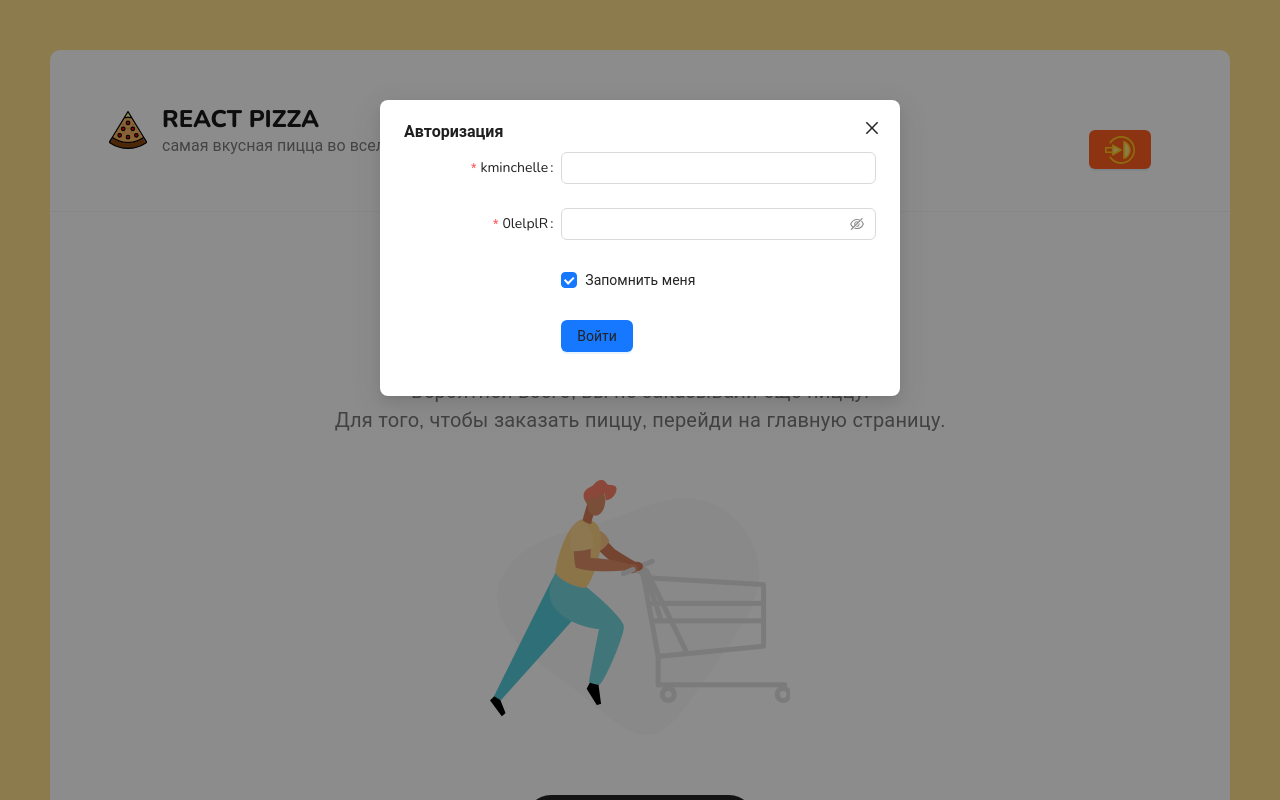
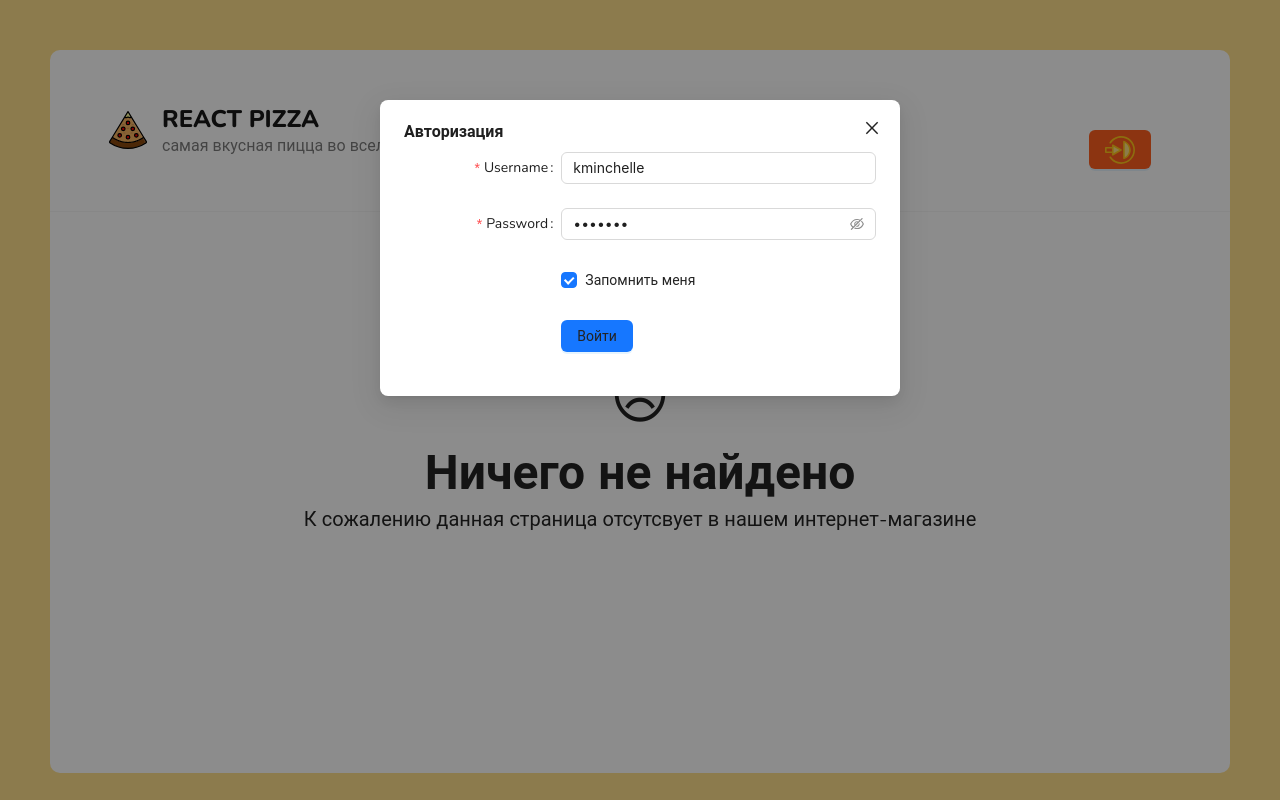
Before and after one commit to greecetop69/react-pizza, a React (Create React App) app: page /cart in a window 1280 px wide. Both pictures are taken after a click on the button 1119 px from the left and 149 px from the top of the page. Shown: the top 800 px of the page. Built offline with nearby package versions, Linux system fonts and the light colour scheme.

Commit message:
autocomplite input, disabled cart by auth

```diff
--- a/src/App.js
+++ b/src/App.js
@@ -9,11 +9,14 @@ import Cart from './pages/Cart'
 
 import Login from './pages/Login';
 import './scss/app.scss'
+import { useSelector } from 'react-redux';
+import { selectIsAuth } from './redux/slices/authSlice';
 
 export const SearchContext = createContext('')
 
 function App() {
   const [searchValue, setSearchValue] = useState('')
+  const isAuth = useSelector(selectIsAuth);
 
 
   return (
@@ -22,8 +25,8 @@ function App() {
         <Header />
         <div className="content">
           <Routes>
+            {isAuth && <Route path='/cart' element={<Cart />} />}
             <Route path='/' element={<Home />} />
-            <Route path='/cart' element={<Cart />} />
             <Route path='*' element={<NotFound />} />
             <Route path='/login' element={<Login />} />
           </Routes>
--- a/src/components/LoginForm/index.jsx
+++ b/src/components/LoginForm/index.jsx
@@ -38,15 +38,10 @@ const LoginForm = () => {
 	};
 
 	async function authentication(username, password) {
-
-    // Я посмотрел документацию там так данные не забираебтся это хуйня как я понял
-    // лучше создать отдельный dispatch  который тебе выдаст данные если fullfilled or rejected
-    // и не нужна будет проверка на if data.payload
-    // или вот так как я сделал
-    // проверка была лишняя думаю это писал макс
-    // И я могу попасть на страницу /cart если не авторизован )
-    // попытайся пофиксить это
-		await dispatch(fetchAuth({ username, password })).unwrap()
+		//если .then сработает, то вернулся положительный результат,
+		// unwrap вернет те данные, что возвращает api (token, username)
+		await dispatch(fetchAuth({ username, password }))
+			.unwrap()
 			.then(() => {
 				enqueueSnackbar('Successfully authorized!', {
 					autoHideDuration: 1000,
@@ -58,7 +53,7 @@ const LoginForm = () => {
 					autoHideDuration: 1000,
 					variant: 'error',
 				});
-      })
+			});
 	}
 
 	return (
@@ -74,6 +69,11 @@ const LoginForm = () => {
 				onCancel={handleCancel}
 				footer={null}>
 				<Form
+					initialValues={{
+						username: 'kminchelle',
+						password: '0lelplR',
+						remember: true,
+					}}
 					name='basic'
 					labelCol={{
 						span: 8,
@@ -84,15 +84,12 @@ const LoginForm = () => {
 					style={{
 						maxWidth: 600,
 					}}
-					initialValues={{
-						remember: true,
-					}}
 					onFinish={onFinish}
 					onFinishFailed={onFinishFailed}
 					autoComplete='off'>
 					<Form.Item
 						onSubmit={handleSubmit}
-						label='kminchelle'
+						label='Username'
 						name='username'
 						value={username}
 						onChange={(e) => setUsername(e.target.value)}
@@ -106,7 +103,7 @@ const LoginForm = () => {
 					</Form.Item>
 
 					<Form.Item
-						label='0lelplR'
+						label='Password'
 						name='password'
 						value={password}
 						onChange={(e) => setPassword(e.target.value)}
--- a/src/components/PizzaBlock/index.jsx
+++ b/src/components/PizzaBlock/index.jsx
@@ -30,7 +30,7 @@ function PizzaBlock({ id, title, price, imageUrl, sizes, types }) {
 			<div className='pizza-block'>
 				<img className='pizza-block__image' src={imageUrl} alt='Pizza' />
 				<h4 className='pizza-block__title'>{title}</h4>
-        {/* ================== Вынеси этот блок отдельно и придумай название*/}
+				{/* ================== Вынеси этот блок отдельно и придумай название*/}
 				<div className='pizza-block__selector'>
 					<ul>
 						{types.map((typeId) => (
@@ -53,7 +53,7 @@ function PizzaBlock({ id, title, price, imageUrl, sizes, types }) {
 						))}
 					</ul>
 				</div>
-        {/* ======================== */}
+				{/* ======================== */}
 				<div className='pizza-block__bottom'>
 					<div className='pizza-block__price'>от {price} ₽</div>
 					<button onClick={onClickAdd} className='button button--outline button--add'>
@@ -68,6 +68,7 @@ function PizzaBlock({ id, title, price, imageUrl, sizes, types }) {
 								fill='white'
 							/>
 						</svg>
+
 						<span>Добавить</span>
 						{addedCount > 0 && <i>{addedCount}</i>}
 					</button>
```
Lines whose indentation alone changed are shown as unchanged.
